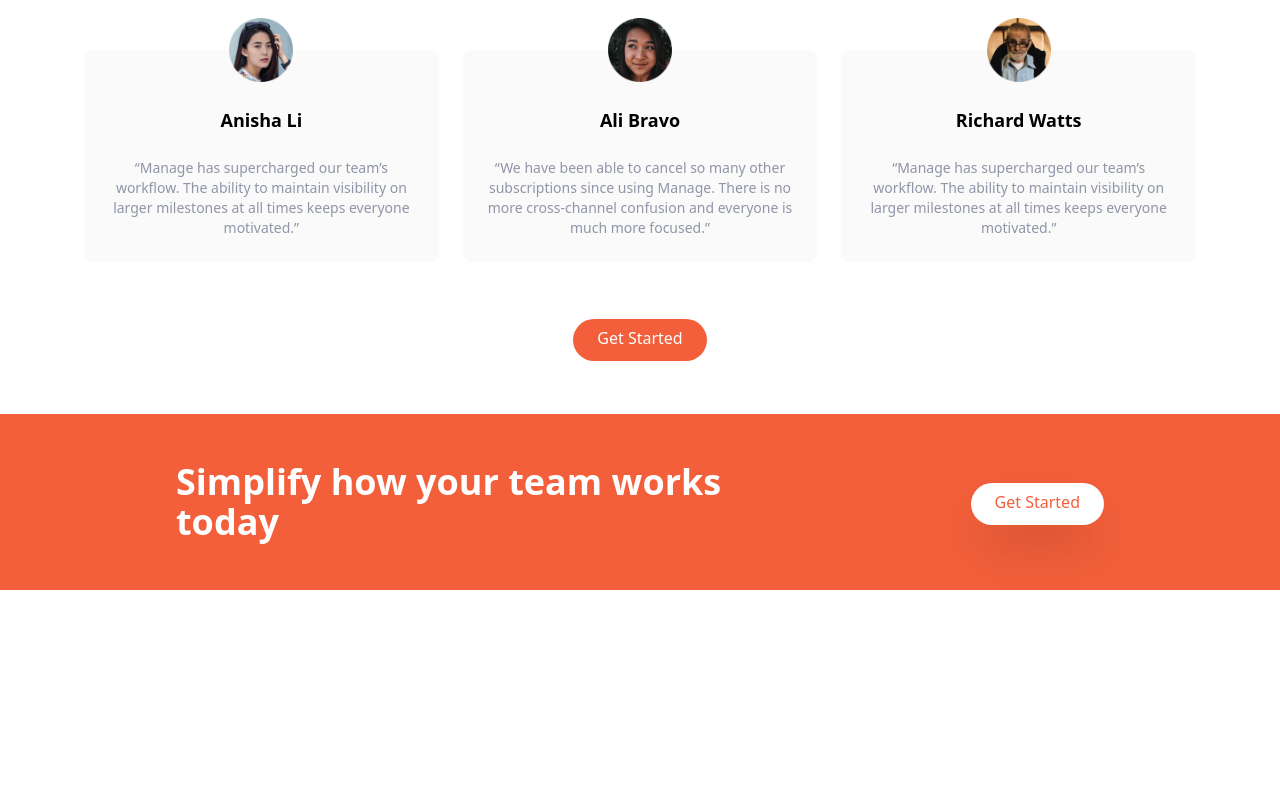
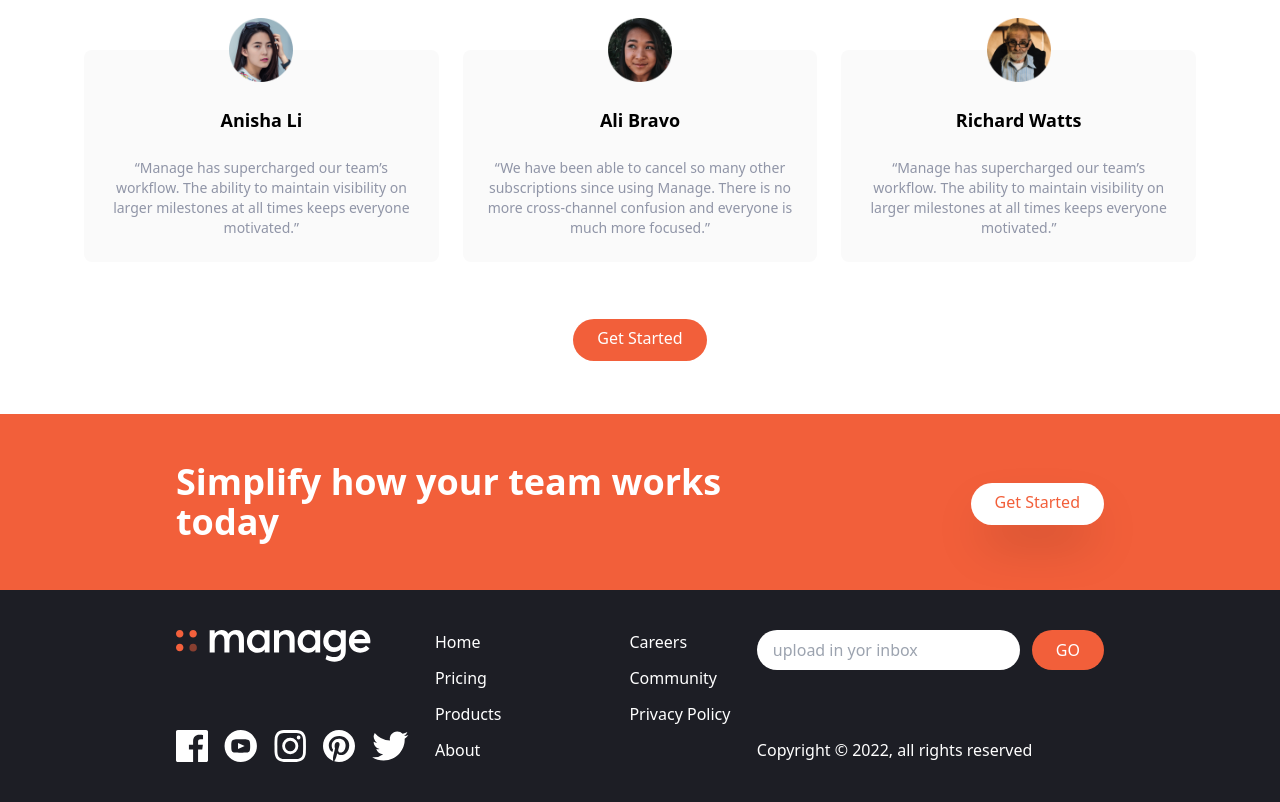
Before and after one commit to A-K-M-Fozlol-Hoq/tailwind-landing-page, a website: page index.html in a window 1280 px wide. Shown: the part 1362-2164 px from the top of the page. Before the commit the page ends 1952 px from the top, so only its background shows below. Drawn offline with Linux system fonts and the light colour scheme; files whose address does not match are found by name.

Commit message:
complete footer part

```diff
--- a/index.html
+++ b/index.html
@@ -261,5 +261,89 @@
         </div>
       </div>
     </section>
+
+    <!-- Footer -->
+    <footer class="bg-veryDarkBlue">
+      <!-- Flex container -->
+      <div
+        class="container flex flex-col-reverse justify-between px-6 py-10 mx-auto space-y-8 md:flex-row md:space-y-0"
+      >
+        <!-- Logo and social links container -->
+        <div
+          class="flex flex-col-reverse items-center justify-between space-y-12 md:flex-col md:space-y-0 md:items-start"
+        >
+          <div class="mx-auto my-6 text-center text-white md:hidden">
+            Copyright &copy; 2022, all rights reserved
+          </div>
+          <!-- Logo -->
+          <div>
+            <img src="./img/logo-white.svg" class="h-8" alt="white logo" />
+          </div>
+          <!-- Social links container -->
+          <div class="flex justify-center space-x-4">
+            <!-- Link 1 -->
+            <a href="#">
+              <img src="./img//icon-facebook.svg" alt="" class="h-8" />
+            </a>
+
+            <!-- Link 2 -->
+            <a href="#">
+              <img src="./img//icon-youtube.svg" alt="" class="h-8" />
+            </a>
+
+            <!-- Link 3 -->
+            <a href="#">
+              <img src="./img//icon-instagram.svg" alt="" class="h-8" />
+            </a>
+
+            <!-- Link 4 -->
+            <a href="#">
+              <img src="./img//icon-pinterest.svg" alt="" class="h-8" />
+            </a>
+
+            <!-- Link 5 -->
+            <a href="#">
+              <img src="./img//icon-twitter.svg" alt="" class="h-8" />
+            </a>
+          </div>
+        </div>
+
+        <!-- List Container -->
+        <div class="flex justify-around space-x-32">
+          <div class="flex flex-col space-y-3 text-white">
+            <a href="#" class="hover:text-brightRed">Home</a>
+            <a href="#" class="hover:text-brightRed">Pricing</a>
+            <a href="#" class="hover:text-brightRed">Products</a>
+            <a href="#" class="hover:text-brightRed">About</a>
+          </div>
+          <div class="flex flex-col space-y-3 text-white">
+            <a href="#" class="hover:text-brightRed">Careers</a>
+            <a href="#" class="hover:text-brightRed">Community</a>
+            <a href="#" class="hover:text-brightRed">Privacy Policy</a>
+          </div>
+        </div>
+
+        <!-- Input Container -->
+        <div class="flex flex-col justify-between">
+          <form>
+            <div class="flex space-x-3">
+              <input
+                type="text"
+                class="flex-1 px-4 rounded-full focus:outline-none"
+                placeholder="upload in yor inbox"
+              />
+              <button
+                class="px-6 py-2 text-white rounded-full bg-brightRed hover:bg-brightRedLight focus:outline-none"
+              >
+                GO
+              </button>
+            </div>
+          </form>
+          <div class="hidden text-white md:block">
+            Copyright &copy; 2022, all rights reserved
+          </div>
+        </div>
+      </div>
+    </footer>
   </body>
 </html>
```
Also changed, not shown: css/main.css.
